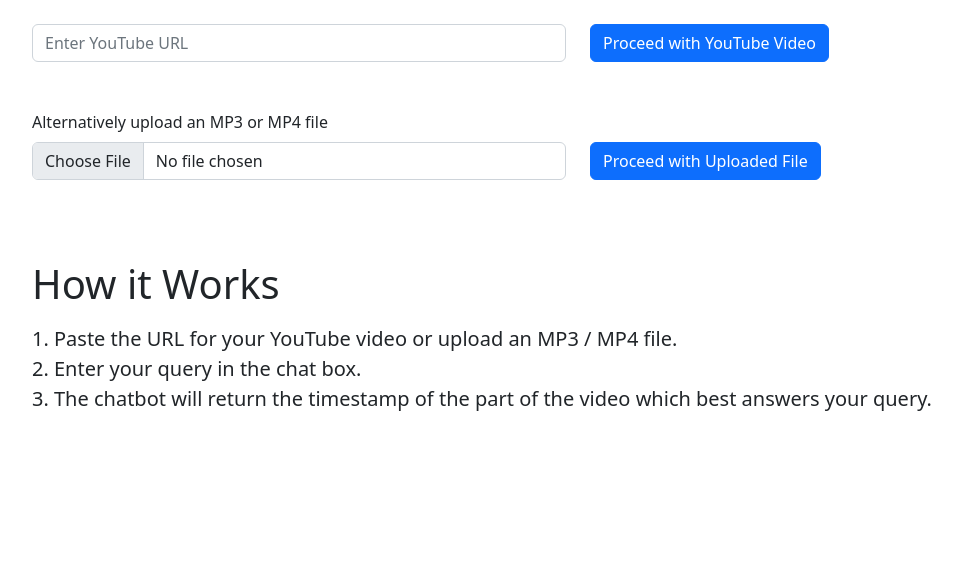
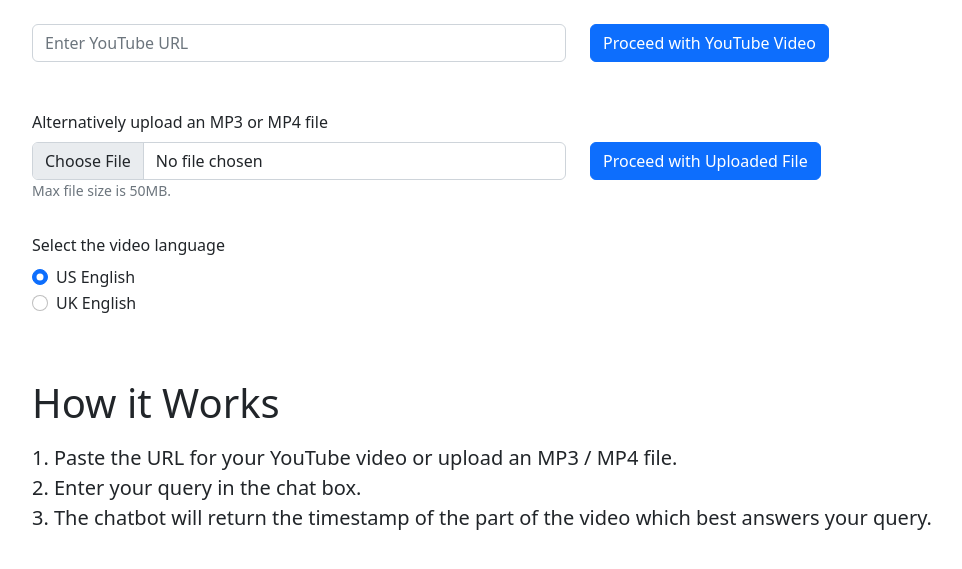
Before and after one commit to Ariq00/Artificially-Intelligent-Video, a Flask app: page / in a window 1280 px wide. Shown: the part 72-641 px from the top of the page, without its empty margins (62-1024 px from the left). Run offline with Flask 2, Linux system fonts and the light colour scheme; some libraries are stand-ins or nearby versions.

Commit message:
Added video language option

```diff
--- a/api/src/app.py
+++ b/api/src/app.py
@@ -64,7 +64,8 @@ def home():
         # transcribe audio
         media_filepath = "/video/" + user_id + file_ext
         static_media_filepath = "./static" + media_filepath
-        process_audio(static_media_filepath, user_id)
+        process_audio(static_media_filepath, user_id,
+                      request.form['languageSubmit'])
 
         # upload to discovery
         transcript_filename = f"{user_id}.json"
--- a/api/src/templates/index.html
+++ b/api/src/templates/index.html
@@ -17,6 +17,7 @@
         <div class="container">
             <form class="row" id="YouTubeForm" method="POST">
                 <input type="hidden" name="video" value="youtube">
+                <input type="hidden" name="languageSubmit" value="us">
                 <div class="col-sm-6">
                     <label for="youtubeUrl" class="visually-hidden">YouTube
                         URL</label>
@@ -41,6 +42,7 @@
         <div class="container">
             <form method="POST" action="" enctype="multipart/form-data">
                 <input type="hidden" name="video" value="file">
+                <input type="hidden" name="languageSubmit" value="us">
                 <div class="row">
                     <div class="col-sm-6">
                         <label for="file" class="form-label">Alternatively
@@ -52,6 +54,9 @@
                     <div class="col-sm-6">
                         <input class="form-control" type="file" name="file"
                                id="file">
+                        <small class="form-text text-muted">
+                            Max file size is 50MB.
+                        </small>
                     </div>
 
                     <div class="col-sm-4">
@@ -67,6 +72,52 @@
         </div>
 
     </section>
+
+    <!--language select form-->
+    <section class="pt-3">
+        <div class="container">
+            <form method="POST" action="" enctype="multipart/form-data"
+                  id="languageForm">
+                <div class="row">
+                    <div class="col-sm-6">
+                        <label class="form-label">Select the video
+                            language</label>
+                    </div>
+                </div>
+
+                <div class="form-check">
+                    <input class="form-check-input" type="radio"
+                           name="language" id="usEnglish"
+                           value="us"
+                           checked>
+                    <label class="form-check-label" for="usEnglish">
+                        US English
+                    </label>
+                </div>
+                <div class="form-check">
+                    <input class="form-check-input" type="radio"
+                           name="language" id="ukEnglish"
+                           value="uk"
+                    >
+                    <label class="form-check-label" for="ukEnglish">
+                        UK English
+                    </label>
+                </div>
+            </form>
+        </div>
+
+        <!--JQuery script to set the language for the forms-->
+        <script>
+            $(document).ready(function () {
+                $('#languageForm input[type=radio]').click(function () {
+                    $("input[name='languageSubmit']").val($('input[name=language]:checked').val());
+                });
+            });
+        </script>
+
+    </section>
+
+
 
     <!--Instructions for how it works-->
     <section class="pt-5">
```
Also changed, not shown: api/src/transcribe.py (+5 -2 lines).
